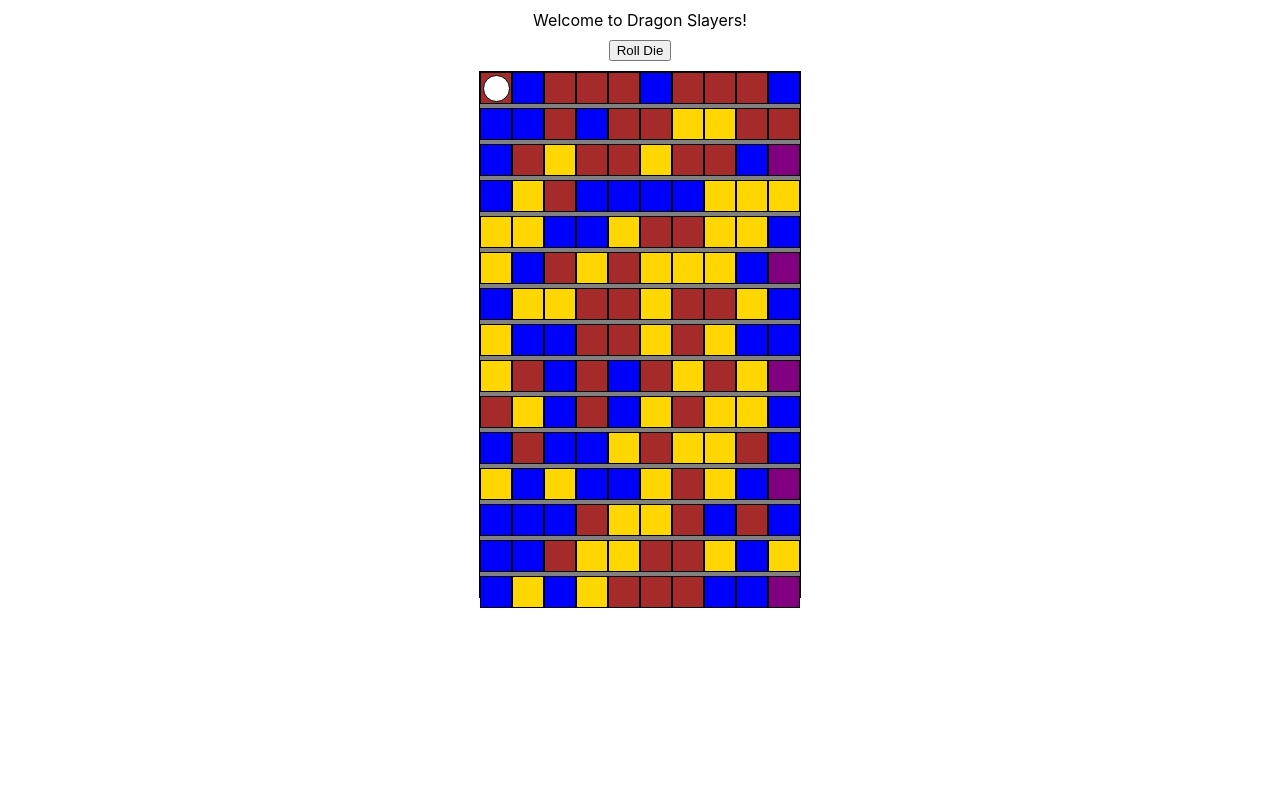
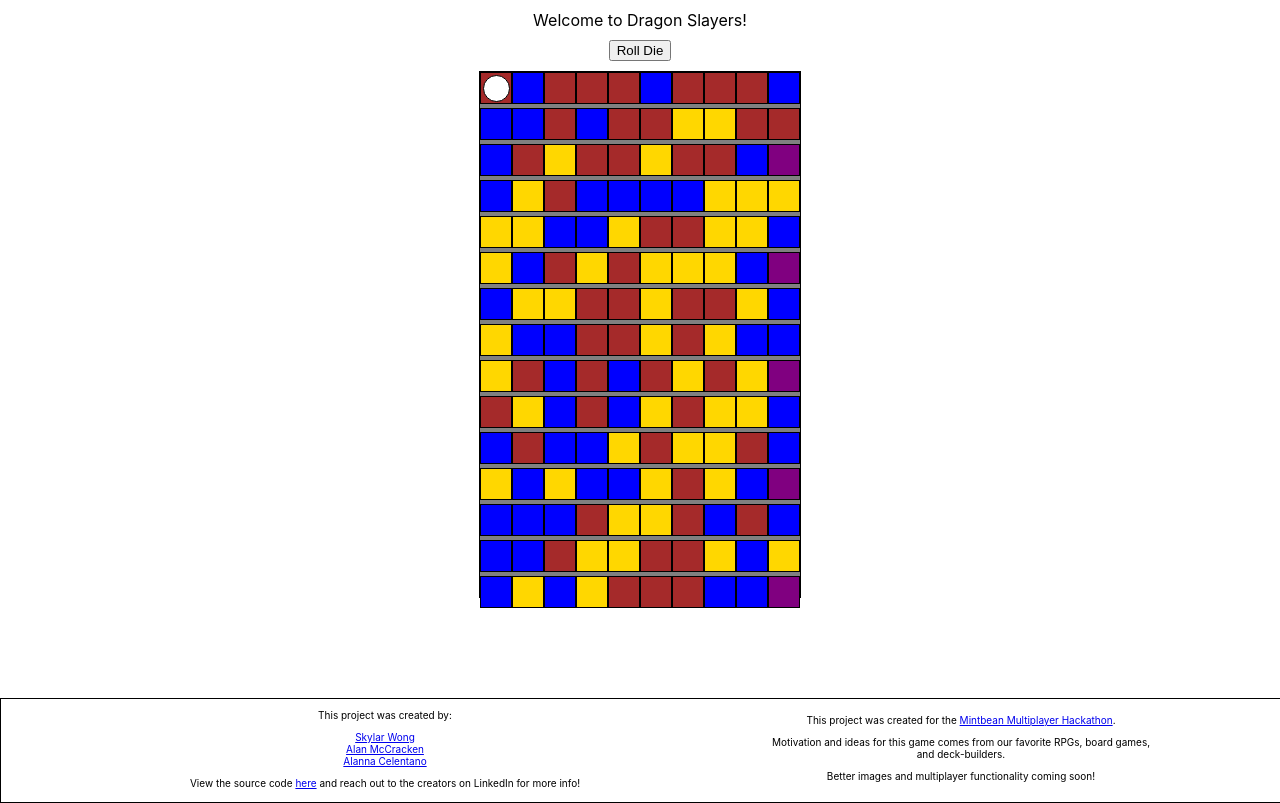
Before and after one commit to Team-Dragon-Slayers/dragon-slayers, a React (Create React App) app: page / in a window 1280 px wide. Built offline with nearby package versions, Linux system fonts and the light colour scheme.

Commit message:
add footer

```diff
--- a/src/App.js
+++ b/src/App.js
@@ -5,6 +5,7 @@ import RollBtn from './components/RollBtn/RollBtn';
 import Message from './components/Message';
 import Battle from './components/Battle/Battle';
 import Treasure from './components/Treasure/Treasure';
+import Footer from './components/Footer/Footer';
 import * as cardAPI from './services/card';
 import * as monsterAPI from './services/monster';
 import * as bossAPI from './services/boss';
@@ -283,6 +284,7 @@ class App extends Component {
         <Treasure
           treasure={this.state.treasure}
         /> : <></>  }
+      <Footer />
       </>
     );
   }
--- /dev/null
+++ b/src/components/Footer/Footer.css
@@ -0,0 +1,23 @@
+.footer {
+    border: black solid 1px;
+    display: flex;
+    flex-direction: row;
+    font-size: x-small;
+    margin-top: 100px;
+    padding-bottom: 3px;
+    width: 100%;
+    justify-content: space-evenly;
+}
+
+.footer-links {
+    text-align: center;
+    display: block;
+    width: 40%;
+}
+
+.footer-info {
+    padding-top: 5px;
+    text-align: center;
+    display: block;
+    width: 30%;
+}
--- /dev/null
+++ b/src/components/Footer/Footer.jsx
@@ -0,0 +1,29 @@
+import React from 'react';
+import './Footer.css'
+
+const Footer = () => {
+    return (
+        <>
+            <footer>
+                <div className="footer">
+                    <div className="footer-links">
+                        <p>This project was created by: </p>
+                        <a href="https://www.linkedin.com/in/skylar-wong/">Skylar Wong</a> <br></br>
+                        <a href="https://www.linkedin.com/in/alancmccracken/">Alan McCracken</a> <br></br>
+                        <a href="https://www.linkedin.com/in/alanna-celentano">Alanna Celentano</a> <br></br>
+                        <p>View the source code <a href="https://github.com/Team-Dragon-Slayers/dragon-slayers">here</a> and reach out to the creators on LinkedIn for more info!</p>
+                    </div>
+                    <div className="footer-info">
+                        <p>This project was created for the <a href="https://mintbean.io/mb-event/ea9ea928-a59b-4503-8ea7-feb0b85868b2">Mintbean Multiplayer Hackathon</a>.</p>
+                        <p>Motivation and ideas for this game comes from our favorite RPGs, board games, and deck-builders.</p>
+                        <p>Better images and multiplayer functionality coming soon!</p>
+                        <p></p>
+                    </div>
+                </div>
+            </footer>
+        </>
+
+     );
+}
+
+export default Footer;
```
